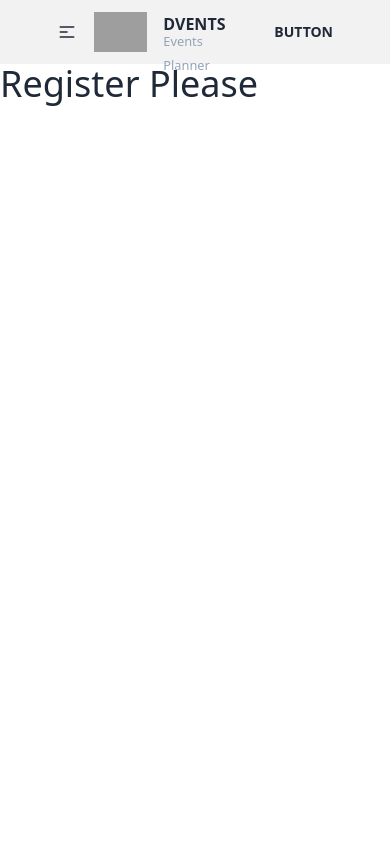
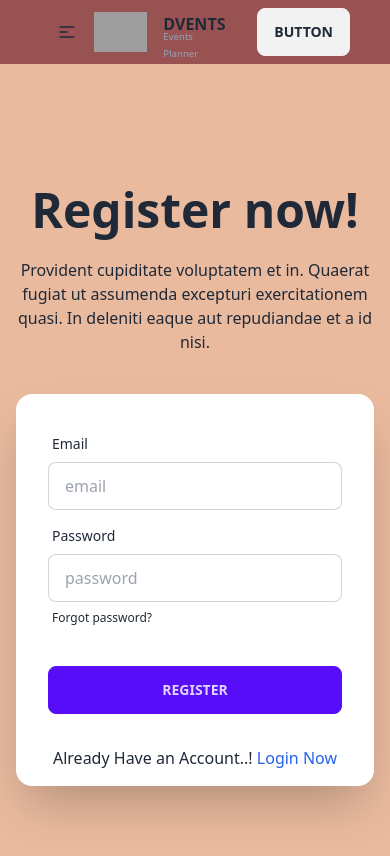
Before and after one commit to ahmisrafil/devents-project, a React (Vite) app: page /register in a window 390 px wide. Shown: the top 856 px of the page. Built offline with nearby package versions, Linux system fonts and the light colour scheme; grey boxes are pictures that could not be loaded.

Commit message:
login and registration page added

```diff
--- a/package.json
+++ b/package.json
@@ -12,6 +12,7 @@
   "dependencies": {
     "localforage": "^1.10.0",
     "match-sorter": "^6.3.1",
+    "prop-types": "^15.8.1",
     "react": "^18.2.0",
     "react-dom": "^18.2.0",
     "react-icons": "^4.11.0",
--- a/src/components/AuthProvider/AuthProvider.jsx
+++ b/src/components/AuthProvider/AuthProvider.jsx
@@ -1,17 +1,13 @@
 import {  createContext } from "react";
 
 
-const AuthContext= createContext(null);
 
-const AuthProvider = (card , {Children}) => {
-    console.log(card);
 
-    const authInfo = {card};
+const AuthProvider = () => {
+
     return (
         <div>
-            <AuthContext.Provider value={authInfo}>
-                {Children}
-            </AuthContext.Provider>
+
         </div>
     );
 };
--- /dev/null
+++ b/src/components/Footer/Footer.jsx
@@ -0,0 +1,25 @@
+
+
+const Footer = () => {
+    return (
+        <footer className="footer footer-center p-10 bg-[#662424] text-primary-content">
+            <aside>
+
+                <img className="inline-block fill-current h-[50px]" src="https://i.ibb.co/DrsmXgz/d.png" alt="" />
+                <p className="font-bold">
+                    DVENTS Ltd. <br />Providing reliable tech event management services since 1992
+                </p>
+                <p>Copyright © 2023 - All right reserved</p>
+            </aside>
+            <nav>
+                <div className="grid grid-flow-col gap-4">
+                    <a><svg xmlns="http://www.w3.org/2000/svg" width="24" height="24" viewBox="0 0 24 24" className="fill-current"><path d="M24 4.557c-.883.392-1.832.656-2.828.775 1.017-.609 1.798-1.574 2.165-2.724-.951.564-2.005.974-3.127 1.195-.897-.957-2.178-1.555-3.594-1.555-3.179 0-5.515 2.966-4.797 6.045-4.091-.205-7.719-2.165-10.148-5.144-1.29 2.213-.669 5.108 1.523 6.574-.806-.026-1.566-.247-2.229-.616-.054 2.281 1.581 4.415 3.949 4.89-.693.188-1.452.232-2.224.084.626 1.956 2.444 3.379 4.6 3.419-2.07 1.623-4.678 2.348-7.29 2.04 2.179 1.397 4.768 2.212 7.548 2.212 9.142 0 14.307-7.721 13.995-14.646.962-.695 1.797-1.562 2.457-2.549z"></path></svg></a>
+                    <a><svg xmlns="http://www.w3.org/2000/svg" width="24" height="24" viewBox="0 0 24 24" className="fill-current"><path d="M19.615 3.184c-3.604-.246-11.631-.245-15.23 0-3.897.266-4.356 2.62-4.385 8.816.029 6.185.484 8.549 4.385 8.816 3.6.245 11.626.246 15.23 0 3.897-.266 4.356-2.62 4.385-8.816-.029-6.185-.484-8.549-4.385-8.816zm-10.615 12.816v-8l8 3.993-8 4.007z"></path></svg></a>
+                    <a><svg xmlns="http://www.w3.org/2000/svg" width="24" height="24" viewBox="0 0 24 24" className="fill-current"><path d="M9 8h-3v4h3v12h5v-12h3.642l.358-4h-4v-1.667c0-.955.192-1.333 1.115-1.333h2.885v-5h-3.808c-3.596 0-5.192 1.583-5.192 4.615v3.385z"></path></svg></a>
+                </div>
+            </nav>
+        </footer>
+    );
+};
+
+export default Footer;
--- a/src/components/Navbar/NavBar.jsx
+++ b/src/components/Navbar/NavBar.jsx
@@ -3,13 +3,13 @@ import { NavLink } from "react-router-dom";
 
 const NavBar = () => {
     const navLinks = <>
-        <li> <NavLink to='/'>Home</NavLink></li>
-        <li> <NavLink to='/login'>Login</NavLink></li>
-        <li> <NavLink to='/register'>Register</NavLink></li>
+        <li className="lg:text-white lg:text-xl lg:font-sans  lg:mx-2"> <NavLink to='/'>Home</NavLink></li>
+        <li className="lg:text-white lg:text-xl lg:font-sans  lg:mx-2"> <NavLink to='/login'>Login</NavLink></li>
+        <li className="lg:text-white lg:text-xl lg:font-sans lg:mx-2"> <NavLink to='/register'>Register</NavLink></li>
 
     </>
 return (
-    <div className="navbar bg-base-200  px-10">
+    <div className="navbar bg-[#995252]  px-10">
         <div className="navbar-start">
             <div className="dropdown">
                 <label tabIndex={0} className="btn btn-ghost lg:hidden">
@@ -23,11 +23,11 @@ return (
             <img className="h-10" src="https://i.ibb.co/DrsmXgz/d.png" alt="d" />
             <div className="h-4">
             <h3 className="font-bold">DVENTS</h3>
-            <p className="-mt-2 text-slate-400"><small>Events Planner</small></p>
+            <p className="-mt-2 text-slate-400 text-xs md:text-base"><small>Events Planner</small></p>
             </div>
         </div>
             </div>
-        <div className="navbar-center hidden lg:flex">
+        <div className="navbar-center hidden lg:flex ">
             <ul className="menu menu-horizontal px-1">
                 {navLinks}
             </ul>
--- a/src/components/Root/Root.jsx
+++ b/src/components/Root/Root.jsx
@@ -3,6 +3,7 @@ import NavBar from "../Navbar/NavBar";
 
 
 const Root = () => {
+
     return (
         <div>
             <NavBar></NavBar>
--- /dev/null
+++ b/src/components/ServiceCards/Card.jsx
@@ -0,0 +1,21 @@
+
+
+const Card = ({ card }) => {
+
+    const { name, image, price, description } = card;
+    return (
+        <div className="card card-compact w-96 bg-base-100 shadow-xl">
+            <figure><img src={image} alt="image" /></figure>
+            <div className="card-body bg-slate-100">
+                <h2 className="card-title">{name}</h2>
+                <p>{price}</p>
+                <p><small>{description}</small></p>
+                <div className="card-actions justify-end">
+                    <button className="btn btn-primary">Details</button>
+                </div>
+            </div>
+        </div>
+    )
+};
+
+export default Card;
--- /dev/null
+++ b/src/components/ServiceCards/Cards.jsx
@@ -0,0 +1,17 @@
+import PropTypes from 'prop-types';
+import Card from "../ServiceCards/Card";
+
+const Cards = ({cards}) => {
+
+    return (
+        <div className="grid grid-cols-1 md:grid-cols-2 lg:grid-cols-3 mx-20 my-10 gap-4">
+            {cards.map(card =><Card key={card.id} card={card}></Card>)}
+        </div>
+    );
+};
+
+export default Cards;
+
+Cards.proptype={
+    children : PropTypes.node
+}
--- /dev/null
+++ b/src/components/Subscription/Subscription.jsx
@@ -0,0 +1,27 @@
+
+
+const Subscription = () => {
+    return (
+        <div className="my-20 flex flex-col items-center shadow-lg w-[250px]">
+            <div className="bg-[rgb(215,17,215)]  h-[80px] w-[250px] rounded-t-lg">
+            </div>
+            <div className="rounded-full border-4 bg-[hsl(300,85%,45%)] text-center h-[80px] w-[80px] absolute mt-5 ">
+                <h2 className="p-2 font-semibold text-white ">$1000 <br />
+                <span className="text-sm font-normal -mt-10">/month</span>
+                </h2>
+            </div>
+            <div className=" w-[250px] text-center my-8">
+                <h3 className="font-bold text-[hsl(300,58%,55%)] mb-4">STANDARD</h3><hr />
+                <p>Lorem ipsum dolor sit, amet consectetur adipisicing elit. Necessitatibus, eos!</p>
+                <h5>Lorem ipsum dolor sit amet.</h5><hr />
+                <h5>Lorem ipsum dolor sit amet.</h5><hr />
+                <h5>Lorem ipsum dolor sit amet.</h5>
+            </div>
+            <div>
+                <button className="btn btn-secondary  bg-[hsl(300,85%,45%)] -mb-4 rounded-full">Subscribe</button>
+            </div>
+        </div>
+    );
+};
+
+export default Subscription;
--- a/src/main.jsx
+++ b/src/main.jsx
@@ -20,9 +20,8 @@ const router = createBrowserRouter([
     children: [
       {
         path: "/",
+        loader: ()=>fetch('/data.json'),
         element : <Home></Home>,
-        loader: ()=>fetch('/data.json')
-
       },
       {
         path: "/login",
--- a/src/pages/Home.jsx
+++ b/src/pages/Home.jsx
@@ -1,10 +1,8 @@
 import { useLoaderData } from "react-router-dom";
 import Banner from "../components/Banner/Banner";
-import AuthProvider from "../components/AuthProvider/AuthProvider";
-
-
-
-
+import Cards from "../components/ServiceCards/Cards";
+import Footer from "../components/Footer/Footer";
+import Subscription from "../components/Subscription/Subscription";
 
 
 const Home = () => {
@@ -12,7 +10,12 @@ const Home = () => {
     return (
         <div>
             <Banner></Banner>
-            {cards.map(card =><AuthProvider key={card.id} card={card}></AuthProvider>)}
+            <div>
+                <h3 className="text-center text-4xl font-mono font-bold mt-10 ">Our Services</h3>
+            </div>
+            <Cards cards={cards}></Cards>
+            <Subscription></Subscription>
+            <Footer></Footer>
         </div>
     );
 };
--- a/src/pages/Login.jsx
+++ b/src/pages/Login.jsx
@@ -1,10 +1,63 @@
-import React from 'react';
+import { AiFillEyeInvisible, AiFillEye } from 'react-icons/ai';
+import { useState } from 'react';
+import { NavLink } from 'react-router-dom';
+
 
 const Login = () => {
+    const [showPass, setShowPass] = useState(false);
+
+    const handleLogin =(e)=>{
+
+
+    }
+
+
     return (
-        <div>
-            <h3 className="text-4xl">Login please</h3>
+        <div className="hero min-h-screen bg-[#ca571469]">
+        <div className="hero-content flex-col lg:flex-row-reverse lg:gap-0">
+            <div className="text-center lg:text-left lg:bg-[url('https://i.ibb.co/q16dWvh/back.png')] lg:h-[390px] lg: lg:rounded-r-lg lg:p-10 lg:text-white lg:w-1/2">
+                <h1 className="text-5xl font-bold">Login now!</h1>
+                <p className="py-6">Login to explore the world of DVENTS.</p>
+            </div>
+            <div className="card flex-shrink-0 w-full max-w-sm shadow-2xl bg-base-100 lg:rounded-r-none ">
+                <form onSubmit={handleLogin} className="card-body">
+                    <div className="form-control">
+                        <label className="label">
+                            <span className="label-text">Email</span>
+                        </label>
+                        <input
+                        type="email"
+                        placeholder="email"
+                        name="email"
+                        className="input input-bordered" required />
+                    </div>
+                    <div className="form-control">
+                        <label className="label">
+                            <span className="label-text">Password</span>
+                        </label>
+                        <input
+                         type={showPass ? "text":"password"}
+                        placeholder="password"
+                        name="password"
+                        className="input input-bordered" required />
+                        <span onClick={() => { setShowPass(!showPass) }} className="absolute ml-72 mt-12 text-xl">
+                            {showPass ? <AiFillEyeInvisible></AiFillEyeInvisible> : <AiFillEye></AiFillEye>}
+                        </span>
+                        <label className="label">
+                            <a href="#" className="label-text-alt link link-hover">Forgot password?</a>
+                        </label>
+                    </div>
+                    <div className="form-control mt-6">
+                        <input type="submit" className="btn btn-primary" value="Login" />
+                    </div>
+                </form>
+
+                <div className="text-center mb-4">
+                <p>Don't Have an Account..! <NavLink className="text-blue-600" to='/register'>Register Now</NavLink> </p>
+                </div>
+            </div>
         </div>
+    </div>
     );
 };
 
--- a/src/pages/Register.jsx
+++ b/src/pages/Register.jsx
@@ -1,9 +1,45 @@
+import { NavLink } from "react-router-dom";
 
 
 const Register = () => {
+    const handleRegister= () =>{
+
+    }
     return (
         <div>
-            <h3 className="text-4xl">Register Please</h3>
+            <div className="hero min-h-screen bg-[#ca571469]">
+                <div className="hero-content flex-col lg:flex-row-reverse lg:gap-0">
+                    <div className="text-center lg:text-left lg:bg-[url('https://i.ibb.co/q16dWvh/back.png')] lg:h-[390px] lg: lg:rounded-r-lg lg:p-10 lg:text-white lg:w-1/2">
+                        <h1 className="text-5xl font-bold">Register now!</h1>
+                        <p className="py-6">Provident cupiditate voluptatem et in. Quaerat fugiat ut assumenda excepturi exercitationem quasi. In deleniti eaque aut repudiandae et a id nisi.</p>
+                    </div>
+                    <div className="card flex-shrink-0 w-full max-w-sm shadow-2xl bg-base-100 lg:rounded-r-none">
+                        <form onSubmit={handleRegister} className="card-body">
+                            <div className="form-control">
+                                <label className="label">
+                                    <span className="label-text">Email</span>
+                                </label>
+                                <input type="email" name="email" placeholder="email" className="input input-bordered" required />
+                            </div>
+                            <div className="form-control">
+                                <label className="label">
+                                    <span className="label-text">Password</span>
+                                </label>
+                                <input type="password" name="password" placeholder="password" className="input input-bordered" required />
+                                <label className="label">
+                                    <a href="#" className="label-text-alt link link-hover">Forgot password?</a>
+                                </label>
+                            </div>
+                            <div className="form-control mt-6">
+                                <button className="btn btn-primary">Register</button>
+                            </div>
+                        </form>
+                        <div className="text-center mb-4">
+                            <p>Already Have an Account..! <NavLink className="text-blue-600" to='/login'>Login Now</NavLink> </p>
+                        </div>
+                    </div>
+                </div>
+            </div>
         </div>
     );
 };
```
Also changed, not shown: 1 other file (tests, documents, lock files or other folders).
